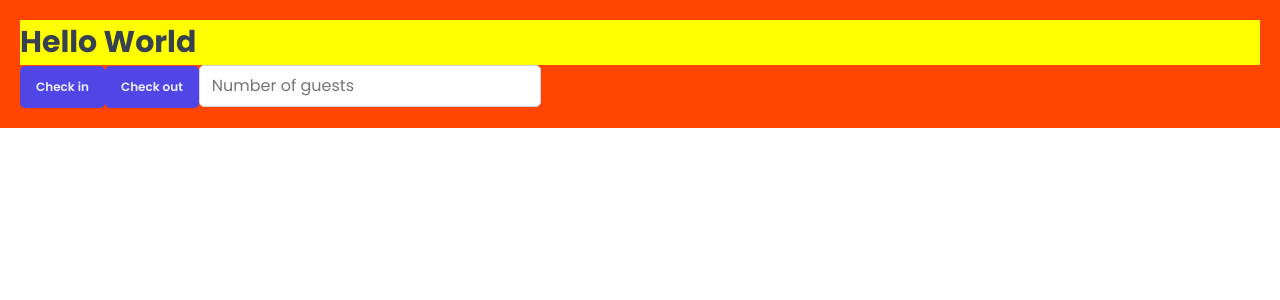
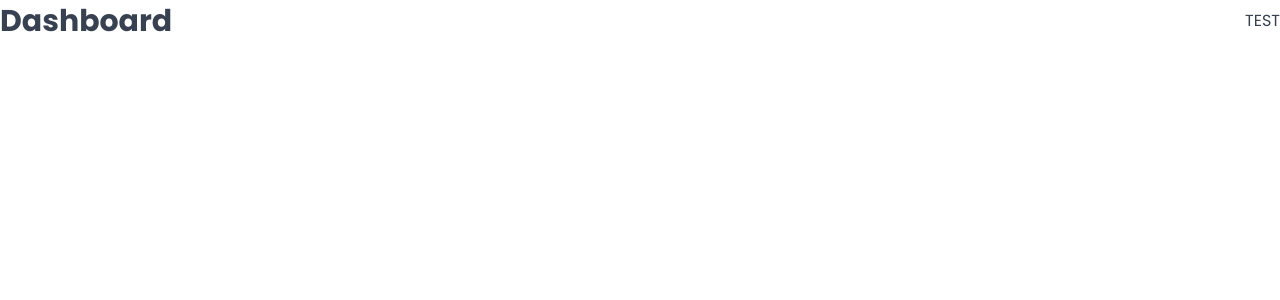
Before and after one commit to barnaszabi96/React-Wild-Oasis, a React (Vite) app: page /dashboard in a window 1280 px wide. Shown: the top 300 px of the page. Built offline with nearby package versions, Linux system fonts and the light colour scheme; a web font is replaced by a local one.

Commit message:
added routes

```diff
--- a/package.json
+++ b/package.json
@@ -12,6 +12,7 @@
   "dependencies": {
     "react": "^18.2.0",
     "react-dom": "^18.2.0",
+    "react-router-dom": "^6.17.0",
     "styled-components": "^6.1.0"
   },
   "devDependencies": {
--- a/src/App.jsx
+++ b/src/App.jsx
@@ -1,29 +1,32 @@
-import styled from "styled-components";
+import { BrowserRouter, Navigate, Route, Routes } from "react-router-dom";
 import GlobalStyles from "./styles/GlobalStyles";
-import Button from "./ui/Button";
-import Input from "./ui/Input";
 
-const H1 = styled.h1`
-  font-size: 30px;
-  font-weight: 600px;
-  background-color: yellow;
-`;
-
-const StyledApp = styled.div`
-  background-color: orangered;
-  padding: 20px;
-`;
+import Dashboard from "./pages/Dashboard";
+import Bookings from "./pages/Bookings";
+import Cabins from "./pages/Cabins";
+import Users from "./pages/Users";
+import Settings from "./pages/Settings";
+import Account from "./pages/Account";
+import Login from "./pages/Login";
+import PageNotFound from "./pages/PageNotFound";
 
 function App() {
   return (
     <>
       <GlobalStyles />
-      <StyledApp>
-        <H1>Hello World</H1>
-        <Button onClick={() => alert("Check in")}>Check in</Button>
-        <Button onClick={() => alert("Check out")}>Check out</Button>
-        <Input type="number" placeholder="Number of guests" />
-      </StyledApp>
+      <BrowserRouter>
+        <Routes>
+          <Route index element={<Navigate replace to="dashboard" />} />
+          <Route path="dashboard" element={<Dashboard />} />
+          <Route path="bookings" element={<Bookings />} />
+          <Route path="cabins" element={<Cabins />} />
+          <Route path="users" element={<Users />} />
+          <Route path="settings" element={<Settings />} />
+          <Route path="account" element={<Account />} />
+          <Route path="login" element={<Login />} />
+          <Route path="*" element={<PageNotFound />} />
+        </Routes>
+      </BrowserRouter>
     </>
   );
 }
--- a/src/ui/Button.jsx
+++ b/src/ui/Button.jsx
@@ -49,18 +49,17 @@
 };
 
 const Button = styled.button`
-  font-size: 1.2rem;
-  padding: 1.2rem 1.6rem;
-  font-weight: 600;
   border: none;
   border-radius: var(--border-radius-sm);
-  background-color: var(--color-brand-600);
-  color: var(--color-brand-50);
   box-shadow: var(--shadow-sm);
-  cursor: pointer;
 
-  &:hover {
-    background-color: var(--color-brand-700);
-  }
+  ${(props) => sizes[props.$size]}
+  ${(props) => variations[props.$variation]}
 `;
+
+Button.defaultProps = {
+  $variation: "primary",
+  $size: "medium",
+};
+
 export default Button;
--- /dev/null
+++ b/src/ui/Heading.jsx
@@ -0,0 +1,30 @@
+import styled, { css } from "styled-components";
+
+// const test = css`
+//   text-align: center;
+//   ${10 > 5 && "background-color: yellow"}
+// `;
+
+const Heading = styled.h1`
+  ${(props) =>
+    props.as === "h1" &&
+    css`
+      font-size: 3rem;
+      font-weight: 600px;
+    `}
+  ${(props) =>
+    props.as === "h2" &&
+    css`
+      font-size: 2rem;
+      font-weight: 600px;
+    `}
+  ${(props) =>
+    props.as === "h3" &&
+    css`
+      font-size: 2rem;
+      font-weight: 500px;
+    `}
+  line-height: 1.4
+`;
+
+export default Heading;
--- /dev/null
+++ b/src/ui/Row.jsx
@@ -0,0 +1,25 @@
+import styled, { css } from "styled-components";
+
+const Row = styled.div`
+  display: flex;
+
+  ${(props) =>
+    props.type === "horizontal" &&
+    css`
+      justify-content: space-between;
+      align-items: center;
+    `}
+
+  ${(props) =>
+    props.type === "vertical" &&
+    css`
+      flex-direction: column;
+      gap: 1.6rem;
+    `}
+`;
+
+Row.defaultProps = {
+  type: "vertical",
+};
+
+export default Row;
```
Also changed, not shown: 1 other file (tests, documents, lock files or other folders).
